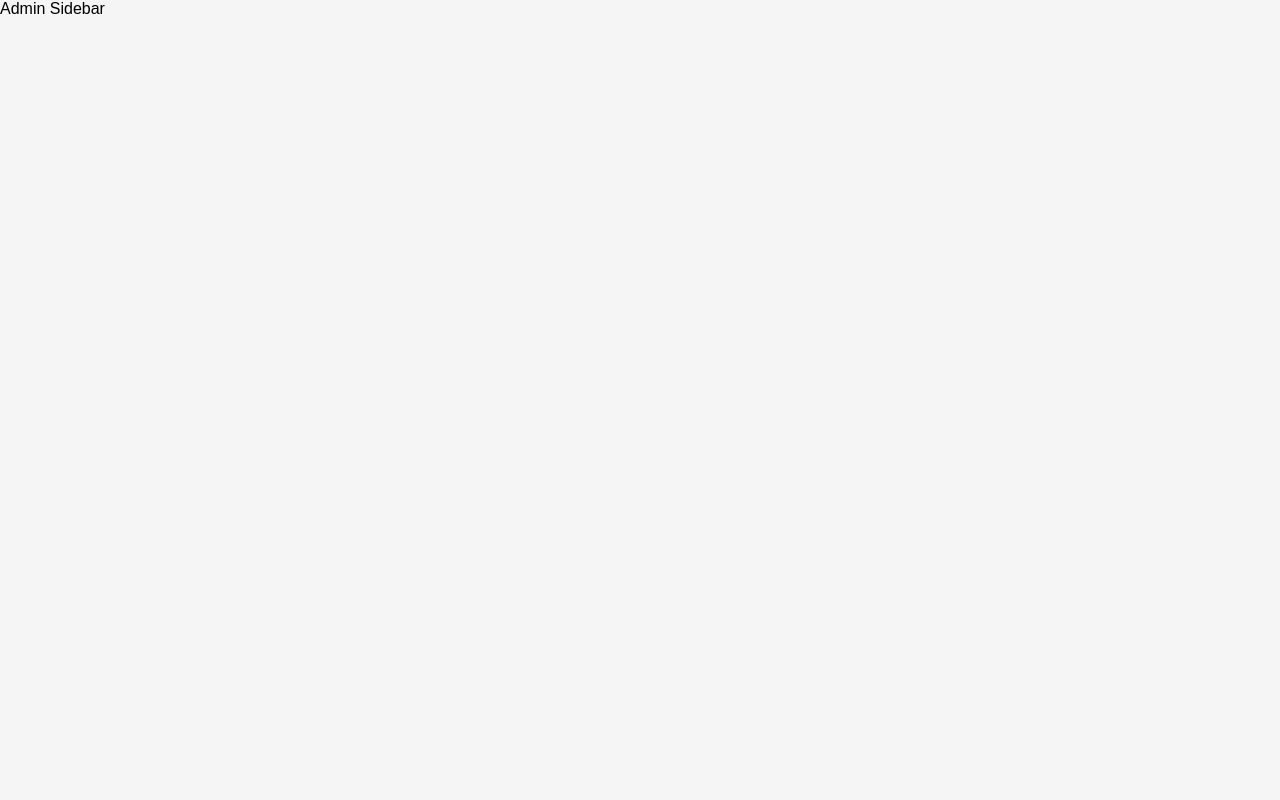
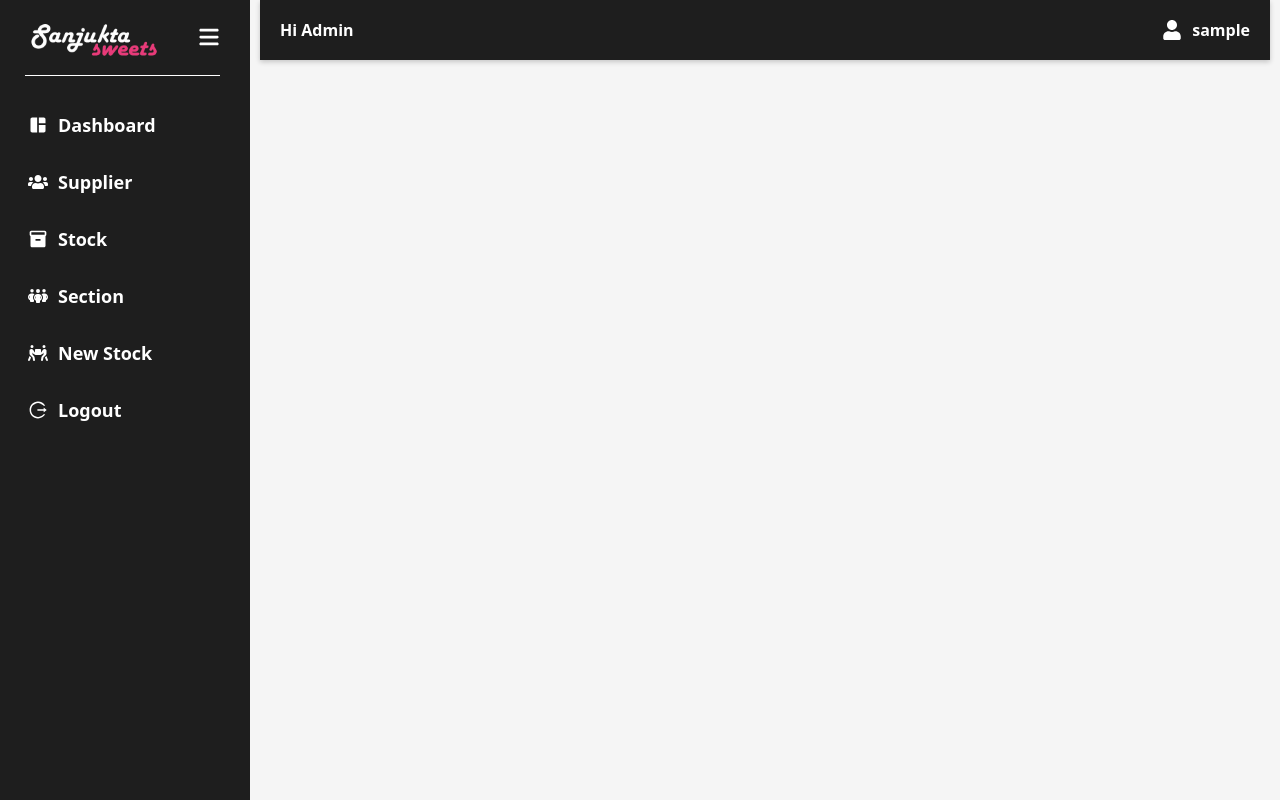
Before and after one commit to Alomj257/sanjukta-agro-products, a React (Create React App) app in the folder client/: page /admin in a window 1280 px wide. Built offline with nearby package versions, Linux system fonts and the light colour scheme; sample sign-in values are in the browser's storage.

Commit message:
Sidebar and navigation

```diff
--- a/client/src/App.js
+++ b/client/src/App.js
@@ -11,6 +11,7 @@ import AdminDashboard from './pages/admin/AdminDashboard';
 import UserDashboard from './pages/user/UserDashboard';
 import AdminLayout from './layouts/AdminLayout';
 import UserLayout from './layouts/UserLayout';
+import Supplier from './pages/admin/Supplier';
 
 // Protects routes based on user role
 const ProtectedRoute = ({ children, requiredRole }) => {
@@ -42,6 +43,7 @@ const App = () => {
       {/* Protected Routes for Admin */}
       <Route path="/admin" element={<ProtectedRoute requiredRole="admin"><AdminLayout /></ProtectedRoute>}>
         <Route path="dashboard" element={<AdminDashboard />} />
+        <Route path="supplier" element={<Supplier/>} />
       </Route>
 
       {/* Protected Routes for User */}
--- a/client/src/components/auth/Login.jsx
+++ b/client/src/components/auth/Login.jsx
@@ -46,6 +46,7 @@ const Login = () => {
                 // Save token and role in localStorage
                 localStorage.setItem('accessToken', result?.token);
                 localStorage.setItem('userRole', result?.user?.role);
+                localStorage.setItem('userName', result?.user?.name);
                 // Redirect based on role
                 if (result?.user?.role === 'admin') {
                     console.log('Navigating to admin dashboard...');
--- /dev/null
+++ b/client/src/components/panelNavigation/PanelNavigation.css
@@ -0,0 +1,30 @@
+.panel-navigation {
+    display: flex;
+    justify-content: space-between;
+    align-items: center;
+    background-color: #000000e0;
+    color: white;
+    padding: 10px 20px;
+    height: 60px;
+    box-shadow: 0 2px 5px rgba(0, 0, 0, 0.2);
+  }
+
+  .logo-text {
+    font-size: 16px;
+    font-weight: 600;
+  }
+
+  .panel-user-info {
+    display: flex;
+    align-items: center;
+  }
+
+  .user-icon {
+    font-size: 20px;
+    margin-right: 10px;
+  }
+
+  .user-name {
+    font-size: 16px;
+    font-weight: 600;
+  }
--- /dev/null
+++ b/client/src/components/panelNavigation/PanelNavigation.jsx
@@ -0,0 +1,21 @@
+import React from 'react';
+import { FaUser } from "react-icons/fa";
+import './PanelNavigation.css';
+
+const PanelNavigation = ({ role }) => {
+    const userName = localStorage.getItem('userName') || 'Guest';
+
+    return (
+        <nav className="panel-navigation">
+            <span className="logo-text">Hi {role}</span>
+            <div className="panel-user-info">
+                <FaUser className="user-icon" />
+                <span className="user-name">
+                    {userName}
+                </span>
+            </div>
+        </nav>
+    );
+};
+
+export default PanelNavigation;
--- /dev/null
+++ b/client/src/components/sidebar/Sidebar.css
@@ -0,0 +1,89 @@
+.sidebar {
+  width: 250px;
+  background-color: #000000e0;
+  color: white;
+  height: 100vh;
+  padding: 5px 10px;
+  transition: width 0.3s ease;
+  display: flex;
+  flex-direction: column;
+}
+
+.sidebar.collapsed {
+  width: 80px;
+}
+
+.sidebar-header {
+  display: flex;
+  align-items: center;
+  justify-content: space-between;
+  padding: 15px 0;
+  margin-left: 15px;
+  margin-right: 20px;
+  border-bottom: 1px solid white;
+}
+
+.sidebar-logo {
+  max-width: 100%;
+  height: 40px;
+  object-fit: contain;
+}
+
+.collapse-btn {
+  background: none;
+  border: none;
+  color: white;
+  cursor: pointer;
+  font-size: 22px;
+}
+
+.sidebar-links {
+  list-style: none;
+  padding: 8px;
+  margin-top: 20px;
+}
+
+.sidebar-link-item {
+  margin-bottom: 10px;
+}
+
+.sidebar-link {
+  display: flex;
+  align-items: center;
+  text-decoration: none;
+  color: white;
+  padding: 10px;
+  border-radius: 4px;
+  transition: background-color 0.3s ease, color 0.3s ease;
+}
+
+.sidebar-link.active {
+  background-color: #1abc9c;
+  color: white;
+  pointer-events: none;
+}
+
+.sidebar-link:not(.active):hover {
+  background-color: #34495e;
+  color: white;
+}
+
+.sidebar-icon {
+  margin-right: 10px;
+  font-size: 20px;
+}
+
+.sidebar-text {
+  margin-top: -5px;
+  font-size: 18px;
+  font-weight: 600;
+}
+
+.sidebar.collapsed .sidebar-text {
+  display: none;
+}
+
+.sidebar.collapsed .sidebar-icon {
+  margin-right: 0;
+  text-align: center;
+}
--- /dev/null
+++ b/client/src/components/sidebar/Sidebar.jsx
@@ -0,0 +1,69 @@
+import React, { useState } from 'react';
+import { NavLink } from 'react-router-dom';
+import { FaUsers } from 'react-icons/fa';
+import { FaBars, FaPeopleGroup, FaPeopleCarryBox } from "react-icons/fa6";
+import { MdSpaceDashboard, MdInventory } from "react-icons/md";
+import { AiOutlineLogout } from "react-icons/ai";
+import transparentLogo from '../../assets/logo.png';
+import './Sidebar.css';
+
+const Sidebar = ({ role }) => {
+    const [collapsed, setCollapsed] = useState(false);
+
+    const toggleCollapse = () => {
+        setCollapsed(!collapsed);
+    };
+
+    const links = {
+        admin: [
+            { name: 'Dashboard', path: '/admin/dashboard', icon: <MdSpaceDashboard /> },
+            { name: 'Supplier', path: '/admin/supplier', icon: <FaUsers /> },
+            { name: 'Stock', path: '/admin/stock', icon: <MdInventory /> },
+            { name: 'Section', path: '/admin/section', icon: <FaPeopleGroup /> },
+            { name: 'New Stock', path: '/admin/stock/new', icon: <FaPeopleCarryBox /> },
+            { name: 'Logout', path: '/login', icon: <AiOutlineLogout /> },
+        ],
+        user: [
+            { name: 'Dashboard', path: '/user/dashboard', icon: <MdSpaceDashboard /> },
+            { name: 'Stock', path: '/user/stock', icon: <MdInventory /> },
+            { name: 'Logout', path: '/login', icon: <AiOutlineLogout /> },
+        ],
+    };
+
+    return (
+        <div className={`sidebar ${collapsed ? 'collapsed' : ''}`}>
+            {/* Header */}
+            <div className="sidebar-header">
+                {!collapsed && (
+                    <img
+                        src={transparentLogo}
+                        alt="Logo"
+                        className="sidebar-logo"
+                    />
+                )}
+                <button className="collapse-btn" onClick={toggleCollapse}>
+                    <FaBars />
+                </button>
+            </div>
+
+            {/* Links */}
+            <ul className="sidebar-links">
+                {links[role]?.map((link, index) => (
+                    <li key={index} className="sidebar-link-item">
+                        <NavLink
+                            to={link.path}
+                            className={({ isActive }) =>
+                                `sidebar-link ${isActive ? 'active' : ''}`
+                            }
+                        >
+                            <span className="sidebar-icon">{link.icon}</span>
+                            {!collapsed && <span className="sidebar-text">{link.name}</span>}
+                        </NavLink>
+                    </li>
+                ))}
+            </ul>
+        </div>
+    );
+};
+
+export default Sidebar;
--- a/client/src/index.css
+++ b/client/src/index.css
@@ -6,7 +6,7 @@
 
 body {
   background-color: #f5f5f5;
-  font-family: sans-serif;
+  font-family: system-ui;
 }
 
 input[type ='number']::-webkit-outer-spin-button,
--- a/client/src/layouts/AdminLayout.jsx
+++ b/client/src/layouts/AdminLayout.jsx
@@ -1,13 +1,17 @@
 import React from 'react';
 import { Outlet } from 'react-router-dom';
+import PanelNavigation from '../components/panelNavigation/PanelNavigation';
+import './Layout.css';
+import Sidebar from '../components/sidebar/Sidebar';
 
 const AdminLayout = () => {
   return (
-    <div>
-      <div className="admin-sidebar">
-        <p>Admin Sidebar</p>
-      </div>
+    <div className="admin-layout">
+      {/* Sidebar */}
+      <Sidebar role="admin" />
+      {/* Main content */}
       <div className="admin-main">
+        <PanelNavigation role="Admin" />
         <Outlet />
       </div>
     </div>
--- /dev/null
+++ b/client/src/layouts/Layout.css
@@ -0,0 +1,23 @@
+.admin-layout, .user-layout {
+    display: flex;
+  }
+
+  .admin-sidebar, .user-sidebar {
+    width: 250px;
+    background-color: #34495e;
+    color: white;
+    min-height: 100vh;
+    padding: 20px;
+  }
+
+  .admin-main, .user-main {
+    flex: 1;
+    display: flex;
+    flex-direction: column;
+    margin: 0 10px;
+  }
+
+  .admin-main > .panel-navigation,
+  .user-main > .panel-navigation {
+    flex-shrink: 0;
+  }
--- a/client/src/layouts/UserLayout.jsx
+++ b/client/src/layouts/UserLayout.jsx
@@ -1,13 +1,17 @@
 import React from 'react';
 import { Outlet } from 'react-router-dom';
+import PanelNavigation from '../components/panelNavigation/PanelNavigation';
+import './Layout.css';
+import Sidebar from '../components/sidebar/Sidebar';
 
 const UserLayout = () => {
   return (
-    <div>
-      <div className="user-sidebar">
-        <p>User Sidebar</p>
-      </div>
+    <div className="user-layout">
+      {/* Sidebar */}
+      <Sidebar role="user" />
+      {/* Main content */}
       <div className="user-main">
+        <PanelNavigation role="User" />
         <Outlet />
       </div>
     </div>
--- /dev/null
+++ b/client/src/pages/admin/Supplier.jsx
@@ -0,0 +1,9 @@
+import React from 'react'
+
+const Supplier = () => {
+  return (
+    <div>Supplier</div>
+  )
+}
+
+export default Supplier
```
Also changed, not shown: client/src/assets/logo.png (added).
